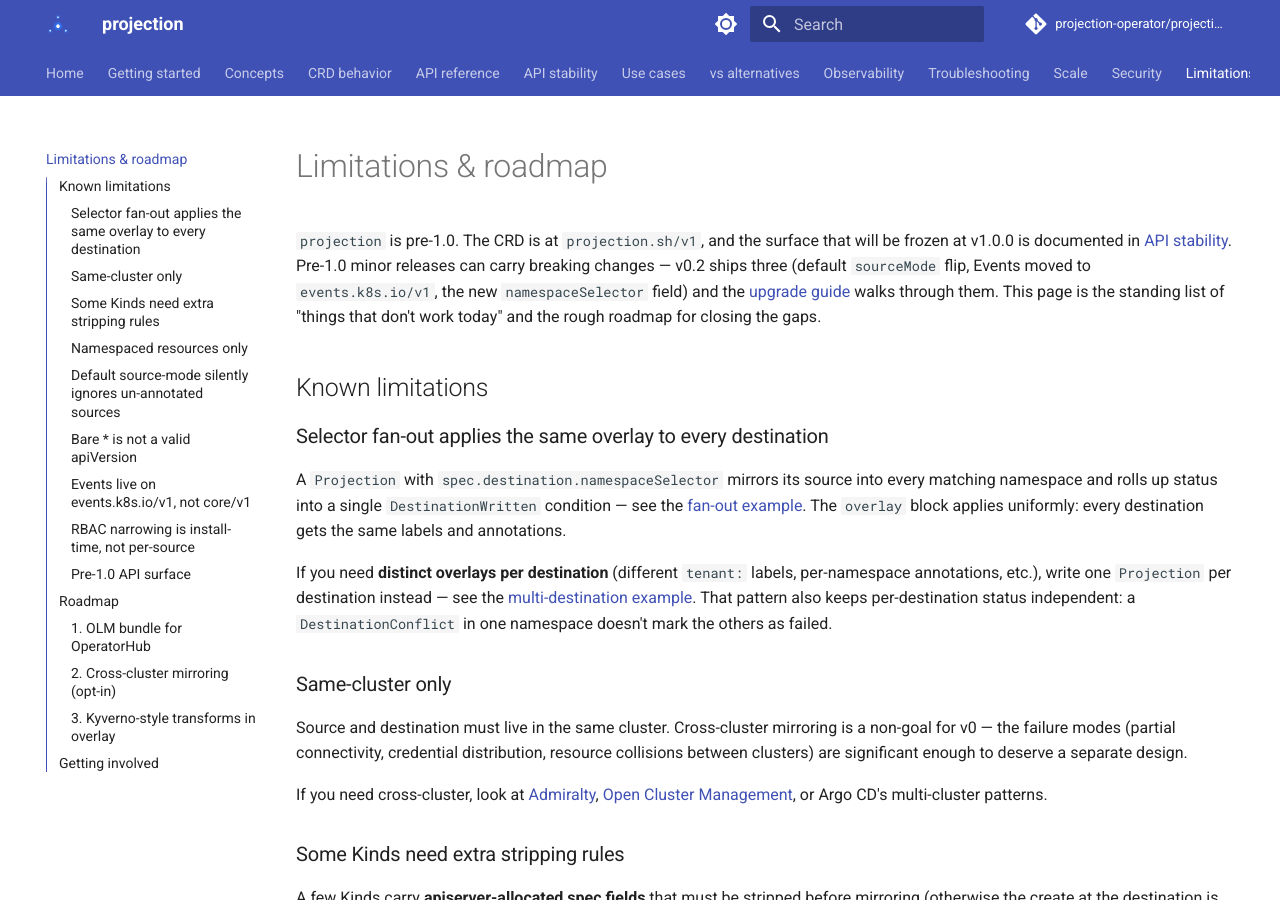
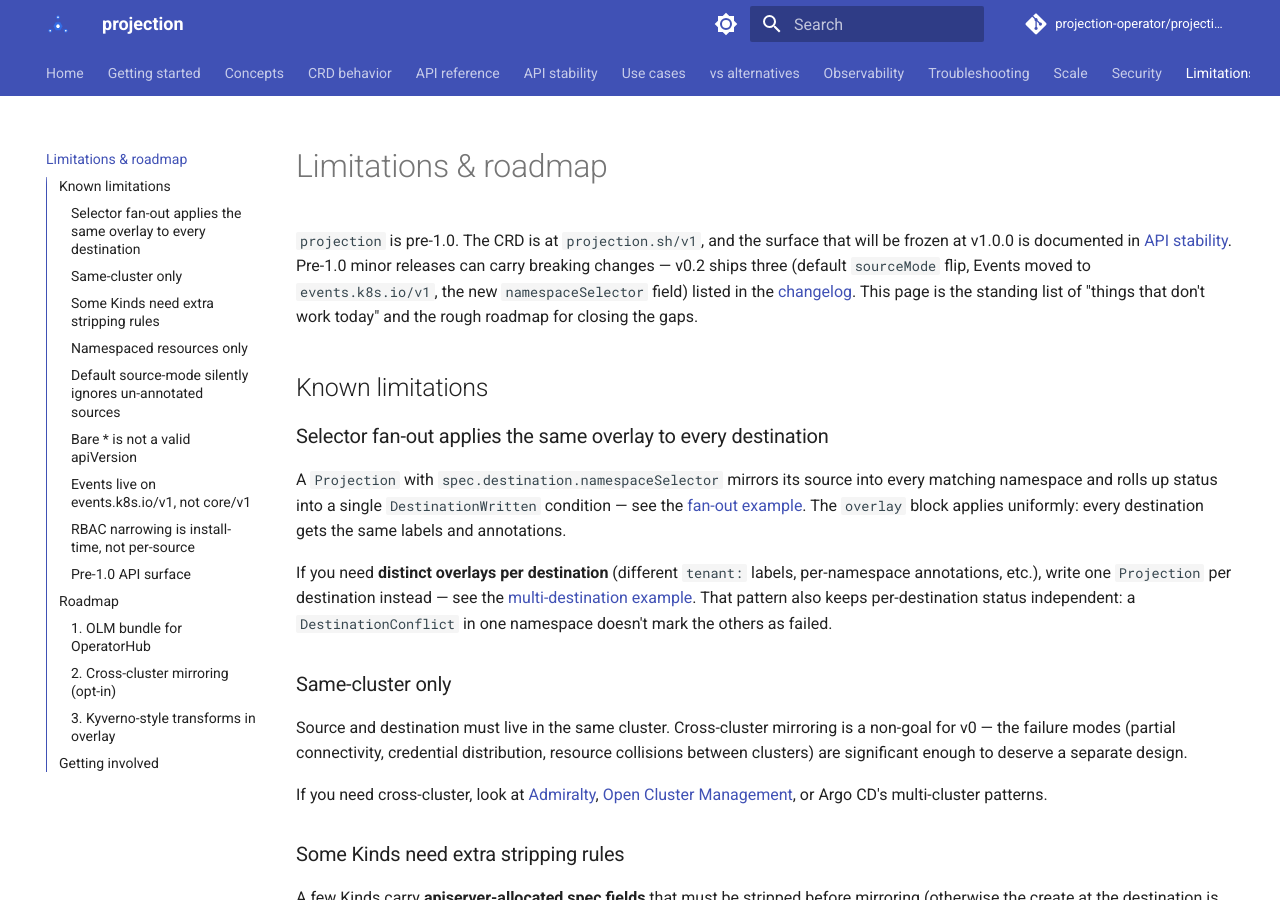
Before and after one commit to be0x74a/projection, an MkDocs documentation site: the page built from docs/limitations.md, in a window 1280 px wide and 900 px high. Built offline with MkDocs 1.6.1 and Material for MkDocs 9.7.7, drawn with Linux system fonts in a browser that asks for light colours; comment, search, counter and statistics services are not loaded; some of the changed text lies outside the part shown.

Commit message:
fix(docs): repair upgrade.md links + observability.md anchor slugs

```diff
--- a/docs/limitations.md
+++ b/docs/limitations.md
@@ -1,6 +1,6 @@
 # Limitations & roadmap
 
-`projection` is pre-1.0. The CRD is at `projection.sh/v1`, and the surface that will be frozen at v1.0.0 is documented in [API stability](api-stability.md). Pre-1.0 minor releases can carry breaking changes — v0.2 ships three (default `sourceMode` flip, Events moved to `events.k8s.io/v1`, the new `namespaceSelector` field) and the [upgrade guide](upgrade.md) walks through them. This page is the standing list of "things that don't work today" and the rough roadmap for closing the gaps.
+`projection` is pre-1.0. The CRD is at `projection.sh/v1`, and the surface that will be frozen at v1.0.0 is documented in [API stability](api-stability.md). Pre-1.0 minor releases can carry breaking changes — v0.2 ships three (default `sourceMode` flip, Events moved to `events.k8s.io/v1`, the new `namespaceSelector` field) listed in the [changelog](https://github.com/projection-operator/projection/blob/main/CHANGELOG.md). This page is the standing list of "things that don't work today" and the rough roadmap for closing the gaps.
 
 ## Known limitations
 
@@ -59,7 +59,7 @@ The chart's `supportedKinds` value lets cluster admins narrow the controller's `
 
 ### Pre-1.0 API surface
 
-The CRD is `projection.sh/v1` and that group/version is the storage version, but the project as a whole is pre-1.0. Breaking changes to fields and behavior are allowed in minor releases until v1.0.0 ships; the [API stability page](api-stability.md) documents what v1.0.0 will commit to. Breaking changes are announced in the [changelog](https://github.com/projection-operator/projection/blob/main/CHANGELOG.md) and in release notes with migration guidance — see [the v0.2 upgrade guide](upgrade.md) for the most recent example.
+The CRD is `projection.sh/v1` and that group/version is the storage version, but the project as a whole is pre-1.0. Breaking changes to fields and behavior are allowed in minor releases until v1.0.0 ships; the [API stability page](api-stability.md) documents what v1.0.0 will commit to. Breaking changes are announced in the [changelog](https://github.com/projection-operator/projection/blob/main/CHANGELOG.md) and in release notes with migration guidance.
 
 ## Roadmap
 
```
Also changed, not shown: docs/comparison.md (+1 -1 lines), docs/scale.md (+1 -1 lines).
